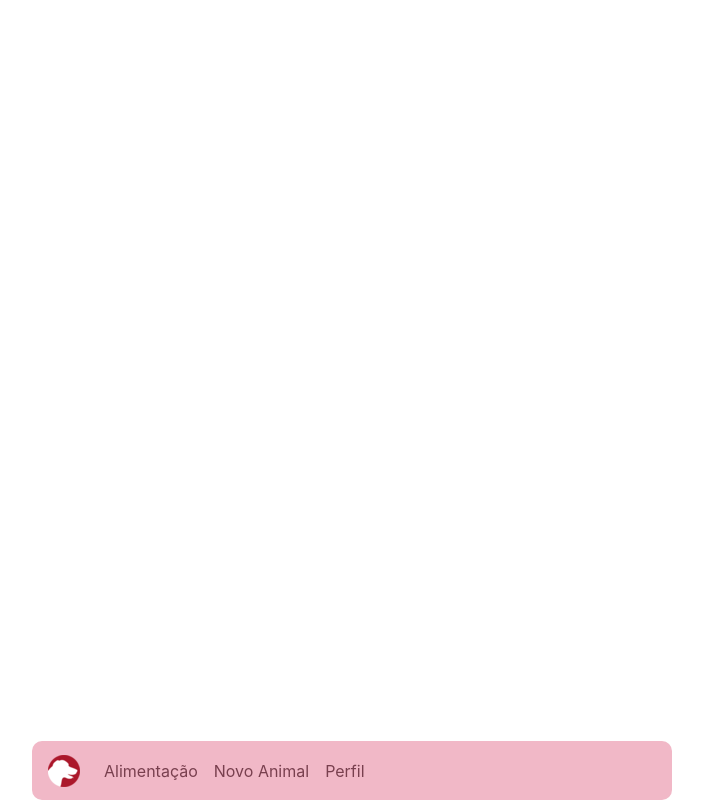
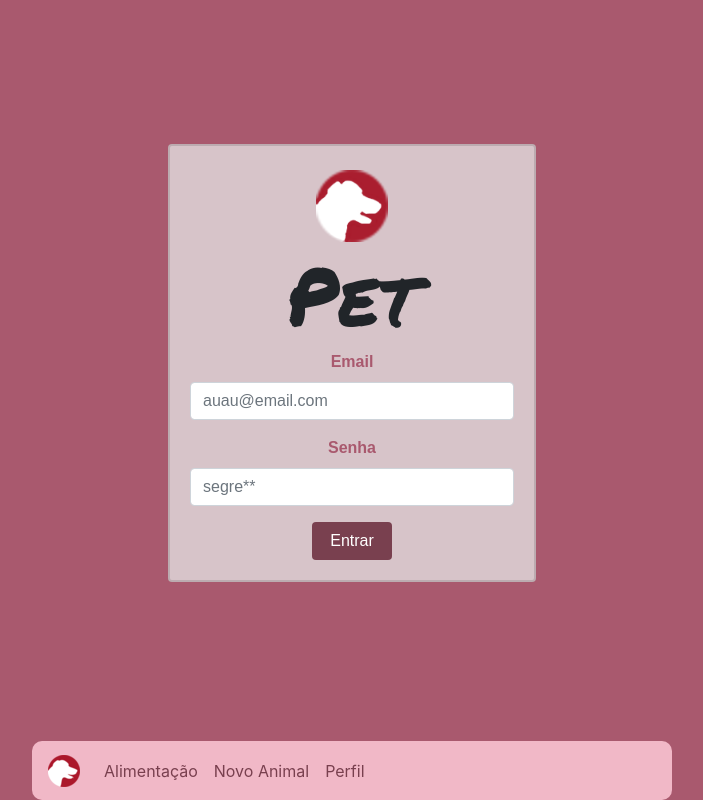
Before and after one commit to Lucs1590/Pet, an Angular app: page /login in a window 1280 px wide. Before the commit this address led to /. Shown: the whole page, without its empty margins (288-991 px from the left). Built offline with nearby package versions, Linux system fonts and the light colour scheme.

Commit message:
tela de login - OK

```diff
--- a/src/app/app-routing.module.ts
+++ b/src/app/app-routing.module.ts
@@ -8,6 +8,7 @@ import { PasseioComponent } from './passeio/passeio.component';
 import { CadastroPetComponent } from './cadastro-pet/cadastro-pet.component';
 import { CadastroDonoComponent } from './cadastro-dono/cadastro-dono.component';
 import { PerfilDonoComponent } from './perfil-dono/perfil-dono.component';
+import { LoginComponent } from './login/login.component';
 
 const routes: Routes = [
   { path: '', redirectTo: '/home', pathMatch: 'full' },
@@ -18,6 +19,7 @@ const routes: Routes = [
   { path: 'new-pet', component: CadastroPetComponent },
   { path: 'new-dono', component: CadastroDonoComponent},
   { path: 'perfil', component: PerfilDonoComponent},
+  { path: 'login', component: LoginComponent}
 ];
 
 @NgModule({
--- a/src/app/app.module.ts
+++ b/src/app/app.module.ts
@@ -11,6 +11,7 @@ import { AppRoutingModule } from './/app-routing.module';
 import { CadastroPetComponent } from './cadastro-pet/cadastro-pet.component';
 import { CadastroDonoComponent } from './cadastro-dono/cadastro-dono.component';
 import { PerfilDonoComponent } from './perfil-dono/perfil-dono.component';
+import { LoginComponent } from './login/login.component';
 
 @NgModule({
   declarations: [
@@ -21,7 +22,8 @@ import { PerfilDonoComponent } from './perfil-dono/perfil-dono.component';
     HomeComponent,
     CadastroPetComponent,
     CadastroDonoComponent,
-    PerfilDonoComponent
+    PerfilDonoComponent,
+    LoginComponent
   ],
   imports: [
     BrowserModule,
--- /dev/null
+++ b/src/app/login/login.component.css
@@ -0,0 +1,32 @@
+#divPrincipal{
+    text-align:center;
+    background-color:#A9596E;
+    min-height: 100%;
+    width: 100%;
+    font-family: Arial, Helvetica, sans-serif;
+}
+
+#cardPrincipal{
+    border-width: 2px;
+    width: 23rem;
+    left: 50%;
+    margin-left: -11.5rem;
+    background-color: rgba(230, 230, 230, 0.76);
+}
+
+h1{
+    font-family: 'Permanent Marker', cursive;
+    font-size: 5rem;
+}
+
+label{
+    font-weight: bold;
+    color: #A9596E;
+}
+
+#btnSalvar{
+    background-color: #79404F;
+    color: #FFFFFF;
+    text-align: center;
+    width: 5rem;
+}
--- /dev/null
+++ b/src/app/login/login.component.html
@@ -0,0 +1,28 @@
+<div id="divPrincipal">
+    <br>
+    <br>
+    <br>
+    <br>
+    <br>
+    <br>
+    <div class="card" id="cardPrincipal">
+        <div class="card-body">
+            <div>
+                <img src="../../assets/dog.png" alt="Logo" style="height: 5rem;">
+                <h1>Pet</h1>
+            </div>
+            <form>
+                <div class="form-group">
+                    <label for="emailInput">Email</label>
+                    <input type="email" class="form-control" id="emailInput" aria-describedby="emailHelp"
+                        placeholder="auau@email.com">
+                </div>
+                <div class="form-group">
+                    <label for="senhaInput">Senha</label>
+                    <input type="password" class="form-control" id="senhaInput" placeholder="segre**">
+                </div>
+                <button type="submit" class="btn" id="btnSalvar" >Entrar</button>
+            </form>
+        </div>
+    </div>
+</div>
--- /dev/null
+++ b/src/app/login/login.component.ts
@@ -0,0 +1,15 @@
+import { Component, OnInit } from '@angular/core';
+
+@Component({
+  selector: 'app-login',
+  templateUrl: './login.component.html',
+  styleUrls: ['./login.component.css']
+})
+export class LoginComponent implements OnInit {
+
+  constructor() { }
+
+  ngOnInit() {
+  }
+
+}
--- a/src/index.html
+++ b/src/index.html
@@ -10,6 +10,7 @@
   <script src="https://code.jquery.com/jquery-3.2.1.slim.min.js" integrity="sha384-KJ3o2DKtIkvYIK3UENzmM7KCkRr/rE9/Qpg6aAZGJwFDMVNA/GpGFF93hXpG5KkN" crossorigin="anonymous"></script>
   <script src="https://cdnjs.cloudflare.com/ajax/libs/popper.js/1.12.9/umd/popper.min.js" integrity="sha384-ApNbgh9B+Y1QKtv3Rn7W3mgPxhU9K/ScQsAP7hUibX39j7fakFPskvXusvfa0b4Q" crossorigin="anonymous"></script>
   <script src="https://maxcdn.bootstrapcdn.com/bootstrap/4.0.0/js/bootstrap.min.js" integrity="sha384-JZR6Spejh4U02d8jOt6vLEHfe/JQGiRRSQQxSfFWpi1MquVdAyjUar5+76PVCmYl" crossorigin="anonymous"></script>
+  <link href="https://fonts.googleapis.com/css?family=Indie+Flower|Lobster|Pacifico|Permanent+Marker|Sacramento" rel="stylesheet">
 </head>
 <body>
   <app-root></app-root>
```
Also changed, not shown: src/assets/dog.png (added), 1 other file (tests, documents, lock files or other folders).
